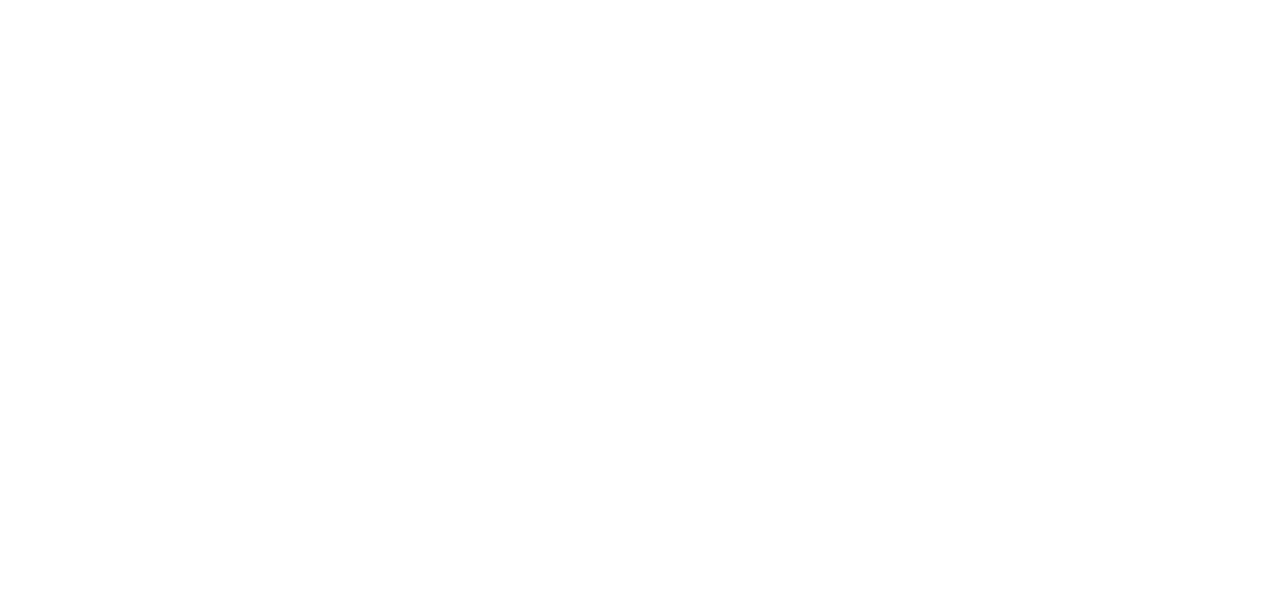
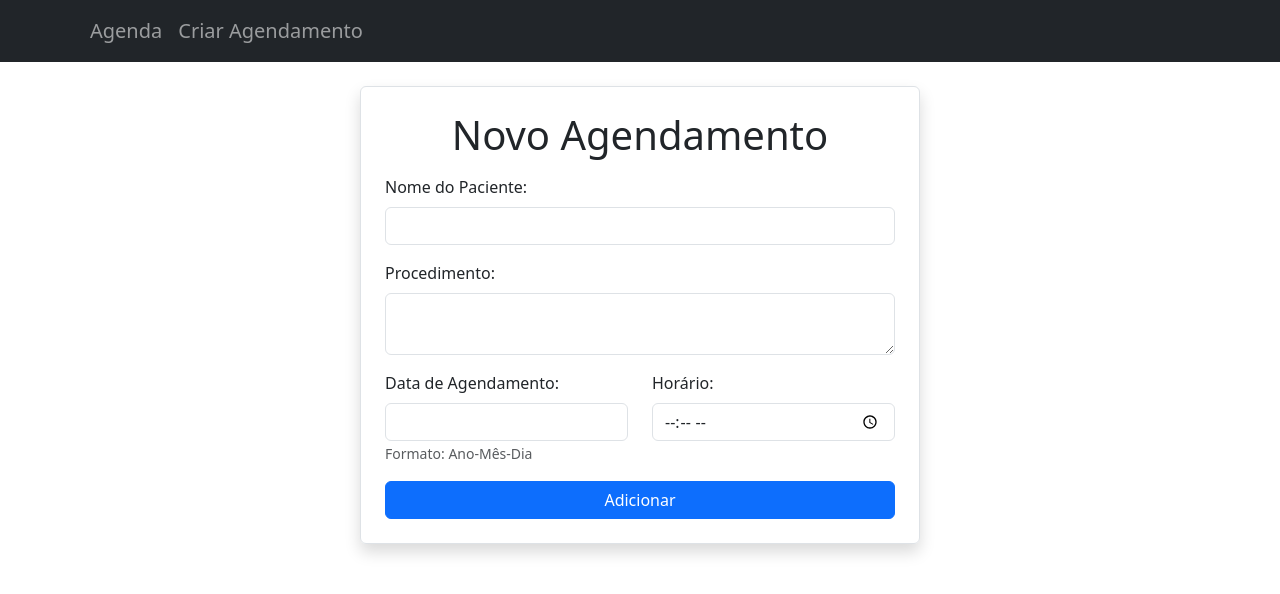
Before and after one commit to DanCardoso15/agenda-react, a React (Vite) app: page /form in a window 1280 px wide. Before the commit this address had no page. Shown: the top 594 px of the page. Built offline with nearby package versions, Linux system fonts and the light colour scheme; no server answers.

Commit message:
Desenvolimento do Front

```diff
--- a/src/App.jsx
+++ b/src/App.jsx
@@ -1,12 +1,14 @@
 import 'bootstrap/dist/css/bootstrap.min.css';
 import { BrowserRouter, Route, Routes } from 'react-router-dom';
 import Home from './pages/Home/Home';
+import AgendamentoForm from './pages/AgendamentoForm/AgendamentoForm';
 
 function App() {
   return (
     <BrowserRouter>
       <Routes>
         <Route path="/" element={<Home />} />
+        <Route path="/form" element={<AgendamentoForm />} />
       </Routes>
     </BrowserRouter>
   );
--- /dev/null
+++ b/src/components/Header/Header.jsx
@@ -0,0 +1,20 @@
+import { Link } from "react-router-dom";
+import { Button, Container, Nav, Navbar } from "react-bootstrap";
+
+
+
+function Header() {
+
+  return (
+    <Navbar className="mb-4" bg="dark" data-bs-theme="dark">
+      <Container>
+        <Nav className="me-auto">
+          <Link to="/" className="nav-link" style={{ fontSize: '20px' }}>Agenda</Link>
+          <Link to="/form" className="nav-link" style={{ fontSize: '20px' }}>Criar Agendamento</Link>
+        </Nav>
+      </Container>
+    </Navbar>
+  );
+}
+
+export default Header;
--- /dev/null
+++ b/src/pages/AgendamentoForm/AgendamentoForm.jsx
@@ -0,0 +1,89 @@
+import { Button, Col, Container, Row } from "react-bootstrap";
+import Form from "react-bootstrap/Form";
+import Header from "../../components/Header/Header";
+import { useEffect, useState } from "react";
+import { useForm } from "react-hook-form";
+
+function AgendamentoForm() {
+  const [agendamentos, setagendamentos] = useState([]);
+  const { handleSubmit, register, reset } = useForm();
+
+  async function loadData() {
+    const resposta = await fetch("http://localhost:3000/agendamentos");
+    const dados = await resposta.json();
+    setagendamentos(dados);
+  }
+
+  async function salvarAgendamento(dados) {
+    await fetch("http://localhost:3000/agendamentos", {
+      method: "POST",
+      headers: { "Content-Type": "application/json" },
+      body: JSON.stringify(dados),
+    });
+    loadData();
+    reset();
+  }
+
+  useEffect(() => {
+    loadData();
+  }, []);
+
+  return (
+    <div>
+      <Header />
+      <Container className="d-flex justify-content-center mt-4">
+        <div className="border p-4 rounded shadow" style={{ width: "35rem" }}>
+          <h1 className="mb-3 text-center">Novo Agendamento</h1>
+
+          <Form onSubmit={handleSubmit(salvarAgendamento)}>
+            <Form.Group className="mb-3">
+              <Form.Label htmlFor="nome">Nome do Paciente:</Form.Label>
+              <Form.Control type="text" id="nome" {...register("nome")} />
+            </Form.Group>
+
+            <Form.Group className="mb-3">
+              <Form.Label htmlFor="descricao">Procedimento:</Form.Label>
+              <Form.Control
+                as="textarea"
+                type="text"
+                id="descricao"
+                {...register("descricao")}
+              />
+            </Form.Group>
+
+            <Row>
+              <Form.Group as={Col}>
+                <Form.Label htmlFor="dataAgendamento">
+                  Data de Agendamento:
+                </Form.Label>
+                <Form.Control
+                  type="text"
+                  id="dataAgendamento"
+                  {...register("dataAgendamento")}
+                />
+                <Form.Text id="passwordHelpBlock" muted>
+                  Formato: Ano-Mês-Dia
+                </Form.Text>
+              </Form.Group>
+
+              <Form.Group as={Col}>
+                <Form.Label htmlFor="horario">Horário:</Form.Label>
+                <Form.Control
+                  type="time"
+                  id="horario"
+                  {...register("horario")}
+                />
+              </Form.Group>
+            </Row>
+
+            <Button type="submit" className="w-100 mt-3" variant="primary">
+              Adicionar
+            </Button>
+          </Form>
+        </div>
+      </Container>
+    </div>
+  );
+}
+
+export default AgendamentoForm;
--- a/src/pages/Home/Home.jsx
+++ b/src/pages/Home/Home.jsx
@@ -1,9 +1,122 @@
+import { useEffect, useState } from "react";
+import { Button, ButtonGroup, Container } from "react-bootstrap";
+import Header from "../../components/Header/Header";
+
 function Home() {
-    return (
-        <div>
-            <h1>Home</h1>
+  const [agendamentos, setagendamentos] = useState([]);
+
+  async function loadData() {
+    const resposta = await fetch("http://localhost:3000/agendamentos");
+    const dados = await resposta.json();
+    setagendamentos(dados);
+  }
+
+  async function excluirAgendamento(id) {
+    await fetch(`http://localhost:3000/agendamentos/${id}`, {
+      method: "DELETE",
+    });
+    loadData();
+  }
+
+  async function editarAgendamento(id, atual) {
+    const nome = window.prompt("Digite um novo nome:", atual.nome);
+    const descricao = window.prompt(
+      "Digite uma nova descricao:",
+      atual.descricao
+    );
+    const dataAgendamento = window.prompt(
+      "Digite uma nova data:",
+      atual.dataAgendamento
+    );
+    const horario = window.prompt("Digite um novo horario:", atual.horario);
+
+    if (nome) {
+      await fetch(`http://localhost:3000/agendamentos/${id}`, {
+        method: "PUT",
+        headers: { "Content-Type": "application/json" },
+        body: JSON.stringify({ nome }),
+      });
+    }
+    if (descricao) {
+      await fetch(`http://localhost:3000/agendamentos/${id}`, {
+        method: "PUT",
+        headers: { "Content-Type": "application/json" },
+        body: JSON.stringify({ descricao }),
+      });
+    }
+    if (dataAgendamento) {
+      await fetch(`http://localhost:3000/agendamentos/${id}`, {
+        method: "PUT",
+        headers: { "Content-Type": "application/json" },
+        body: JSON.stringify({ dataAgendamento }),
+      });
+    }
+    if (horario) {
+      await fetch(`http://localhost:3000/agendamentos/${id}`, {
+        method: "PUT",
+        headers: { "Content-Type": "application/json" },
+        body: JSON.stringify({ horario }),
+      });
+    }
+
+    loadData();
+  }
+
+  useEffect(() => {
+    loadData();
+  }, []);
+
+  return (
+    <div>
+      <Header />
+      <Container>
+        <div className="border p-4 rounded shadow">
+          <h1 className="mb-3 text-center">Lista de Agendamentos</h1>
+          <table className="table table-striped table-bordered">
+            <thead>
+              <tr className="text-center">
+                <th>Paciente</th>
+                <th>Procedimento</th>
+                <th>Data</th>
+                <th>Horário</th>
+                <th>Ações</th>
+              </tr>
+            </thead>
+            <tbody>
+              {agendamentos.map((agendamento) => (
+                <tr key={agendamento.id}>
+                  <td>{agendamento.nome}</td>
+                  <td>{agendamento.descricao}</td>
+                  <td className="text-center">{agendamento.dataAgendamento}</td>
+                  <td className="text-center">{agendamento.horario}</td>
+                  <td style={{ textAlign: "center" }}>
+                    <Button
+                      variant="primary"
+                      size="sm"
+                      style={{ width: "7.5rem" }}
+                      onClick={() =>
+                        editarAgendamento(agendamento.id, agendamento)
+                      }
+                    >
+                      Editar
+                    </Button>{" "}
+                    <Button
+                      variant="primary"
+                      size="sm"
+                      style={{ width: "7.5rem" }}
+                      onClick={() => excluirAgendamento(agendamento.id)}
+                    >
+                      Excluir
+                    </Button>
+                  </td>
+                </tr>
+              ))}
+            </tbody>
+          </table>
         </div>
-    );
+      </Container>
+    </div>
+  );
 }
 
 export default Home;
```
